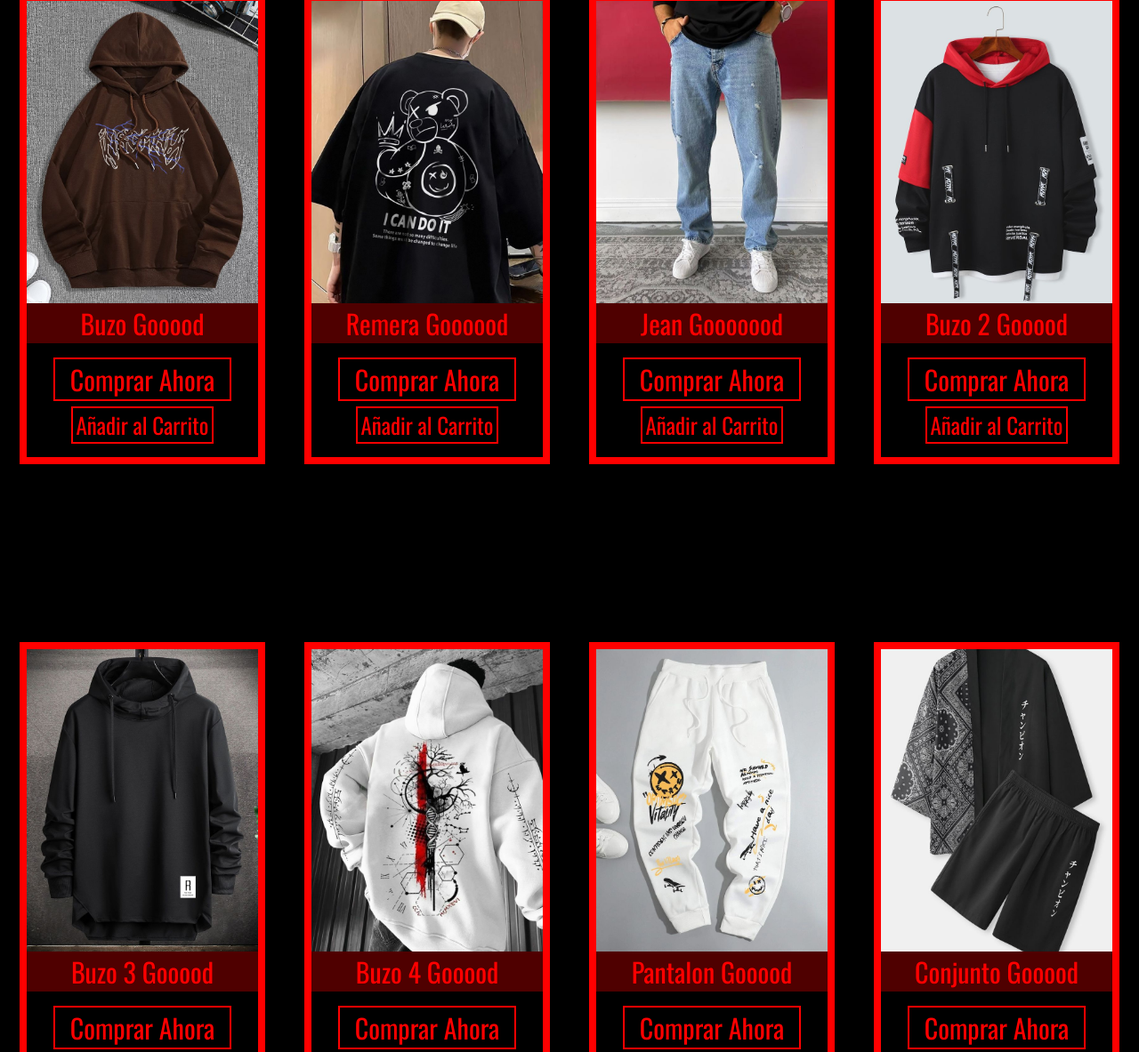
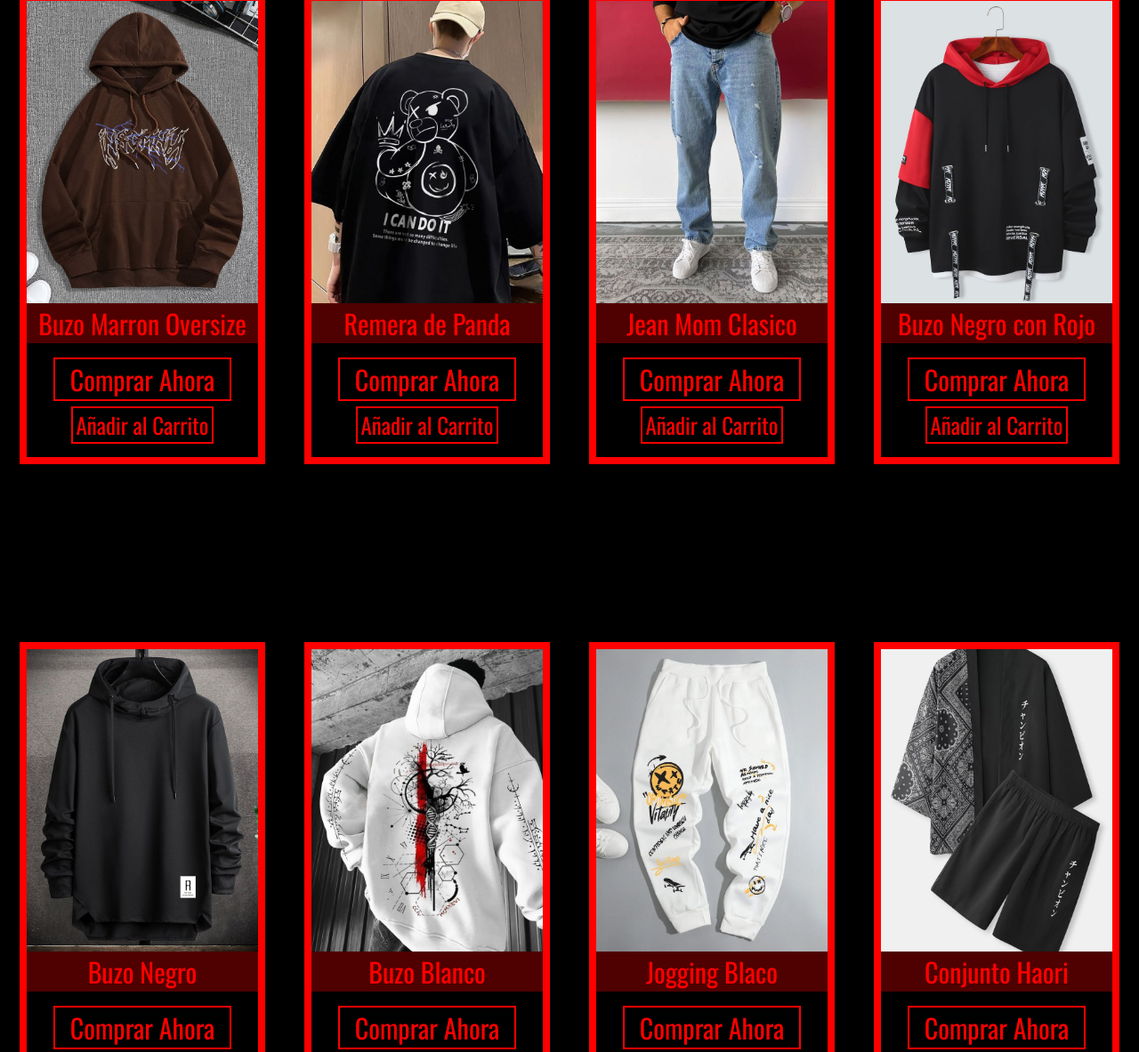
Before and after one commit to rzalasar/coderp, a website: page pages/catalogo.html in a window 1280 px wide. Shown: the part 221-1404 px from the top of the page at 89% size. Drawn offline with nearby package versions, Linux system fonts and the light colour scheme.

Commit message:
Cambio de Nombres

```diff
--- a/pages/catalogo.html
+++ b/pages/catalogo.html
@@ -49,55 +49,55 @@
             <div class="destacado-tarjetas">
                 <div>
                     <img src="../img/Buzo.jpg" alt="Buzo marron oversize">
-                    <p>Buzo Gooood</p>
+                    <p>Buzo Marron Oversize</p>
                     <a href="../pages/carrito.html" class="comprar">Comprar Ahora</a>
                     <a href="../pages/carrito.html" class="añadir-carrito">Añadir al Carrito</a>
                 </div>
                 <div>
                     <img src="../img/Remera.jpg" alt="Remera negra de Panda oversize">
-                    <p>Remera Goooood</p>
+                    <p>Remera de Panda</p>
                     <a href="../pages/carrito.html" class="comprar">Comprar Ahora</a>
                     <a href="../pages/carrito.html" class="añadir-carrito">Añadir al Carrito</a>
                 </div>
                 <div>
                     <img src="../img/Jean.jpg" alt="Jean Mom clasico">
-                    <p>Jean Gooooood</p>
+                    <p>Jean Mom Clasico</p>
                     <a href="../pages/carrito.html" class="comprar">Comprar Ahora</a>
                     <a href="../pages/carrito.html" class="añadir-carrito">Añadir al Carrito</a>
                 </div>
                 <div>
                     <img src="../img/buzo-2.jpg" alt="Buzo negro con capucha roja">
-                    <p>Buzo 2 Gooood</p>
+                    <p>Buzo Negro con Rojo</p>
                     <a href="../pages/carrito.html" class="comprar">Comprar Ahora</a>
                     <a href="../pages/carrito.html" class="añadir-carrito">Añadir al Carrito</a>
                 </div>
                 <div>
                     <img src="../img/buzo-3.jpg" alt="Buzo Negro">
-                    <p>Buzo 3 Gooood</p>
+                    <p>Buzo Negro</p>
                     <a href="../pages/carrito.html" class="comprar">Comprar Ahora</a>
                     <a href="../pages/carrito.html" class="añadir-carrito">Añadir al Carrito</a>
                 </div>
                 <div>
                     <img src="../img/buzo-4.jpg" alt="Buzo blanco con estampado">
-                    <p>Buzo 4 Gooood</p>
+                    <p>Buzo Blanco</p>
                     <a href="../pages/carrito.html" class="comprar">Comprar Ahora</a>
                     <a href="../pages/carrito.html" class="añadir-carrito">Añadir al Carrito</a>
                 </div>
                 <div>
                     <img src="../img/pantalon.jpg" alt="Jogging blanco">
-                    <p>Pantalon Gooood</p>
+                    <p>Jogging Blaco</p>
                     <a href="../pages/carrito.html" class="comprar">Comprar Ahora</a>
                     <a href="../pages/carrito.html" class="añadir-carrito">Añadir al Carrito</a>
                 </div>
                 <div>
                     <img src="../img/conjunto.jpg" alt="Conjunto haori">
-                    <p>Conjunto Gooood</p>
+                    <p>Conjunto Haori</p>
                     <a href="../pages/carrito.html" class="comprar">Comprar Ahora</a>
                     <a href="../pages/carrito.html" class="añadir-carrito">Añadir al Carrito</a>
                 </div>
                 <div>
                     <img src="../img/conjunto-2.jpg" alt="Conjunto remera negra y jean marron">
-                    <p>Conjunto 2 Gooood</p>
+                    <p>Conjunto Oversize</p>
                     <a href="../pages/carrito.html" class="comprar">Comprar Ahora</a>
                     <a href="../pages/carrito.html" class="añadir-carrito">Añadir al Carrito</a>
                 </div>
```
Also changed, not shown: index.html (+3 -3 lines).
